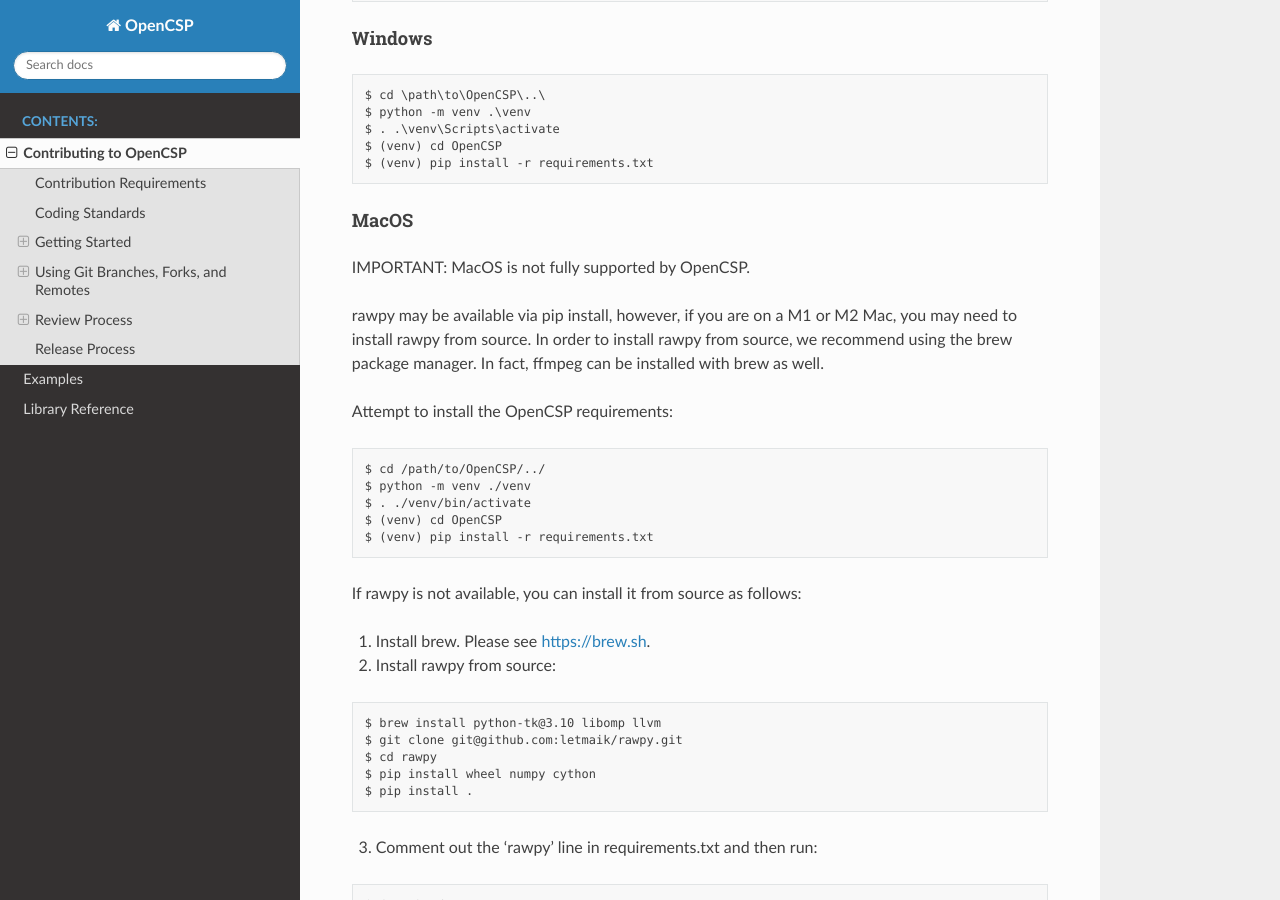
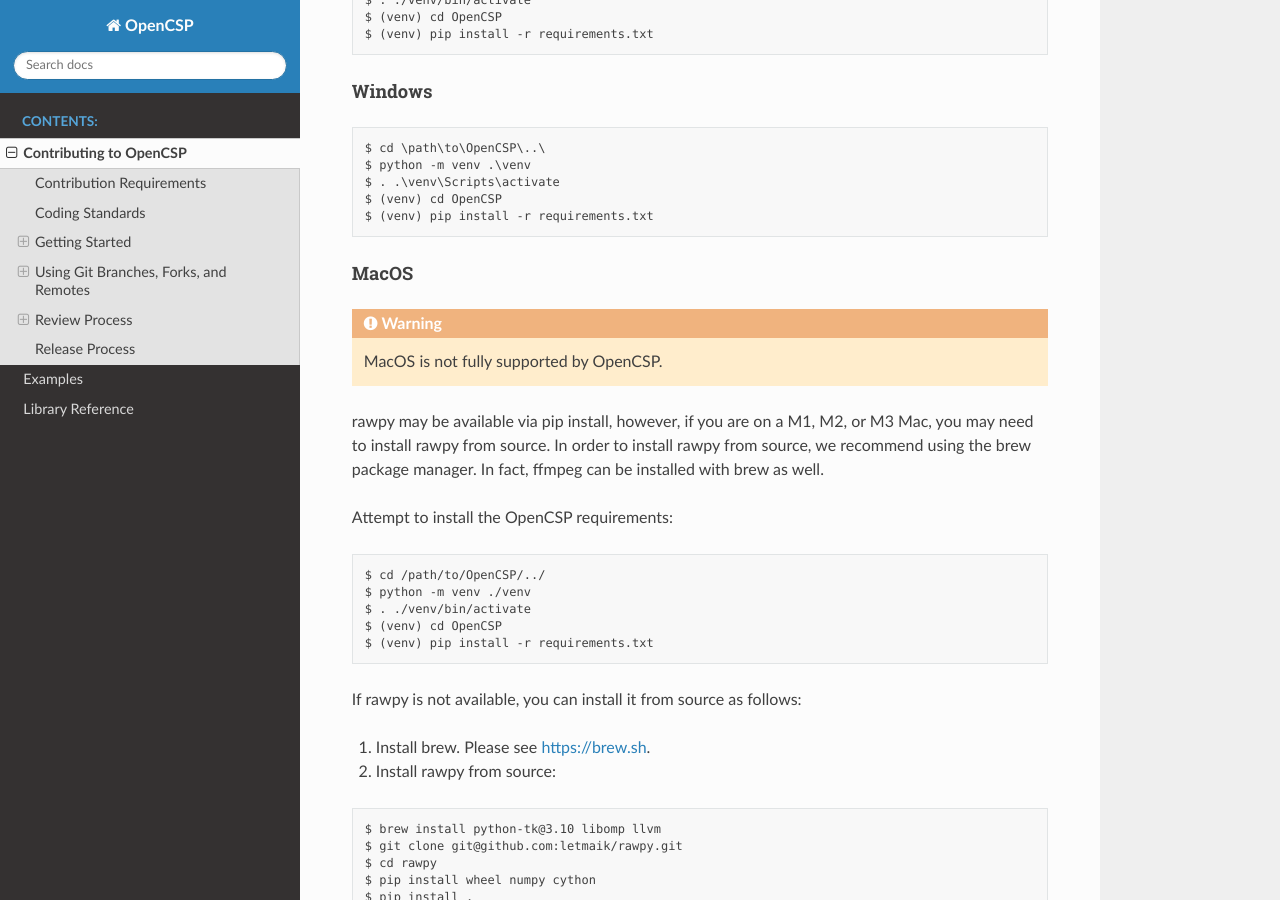
Before and after one commit to sandialabs/OpenCSP, a Sphinx documentation site: the page built from doc/source/contributing.rst, in a window 1280 px wide and 900 px high, scrolled down 4175 px. Built offline with Sphinx 7.4.7 and the Read the Docs theme 2.0.0, drawn with Linux system fonts in a browser that asks for light colours; pages that are not in the unit, such as notebooks, are missing from menus; some of the changed text lies outside the part shown.

Commit message:
doc: Update contributing

```diff
--- a/doc/source/contributing.rst
+++ b/doc/source/contributing.rst
@@ -193,9 +194,10 @@
 MacOS
 ^^^^^
 
-IMPORTANT: MacOS is not fully supported by OpenCSP.
+.. warning::
+    MacOS is not fully supported by OpenCSP.
 
-rawpy may be available via pip install, however, if you are on a M1 or M2 Mac, you may need to install rawpy from source. In order to install rawpy from source, we recommend using the brew package manager. In fact, ffmpeg can be installed with brew as well.
+rawpy may be available via pip install, however, if you are on a M1, M2, or M3 Mac, you may need to install rawpy from source. In order to install rawpy from source, we recommend using the brew package manager. In fact, ffmpeg can be installed with brew as well.
 
 Attempt to install the OpenCSP requirements:
 
```
Also changed, not shown: other parts of doc/source/contributing.rst (+11 -5 lines).
